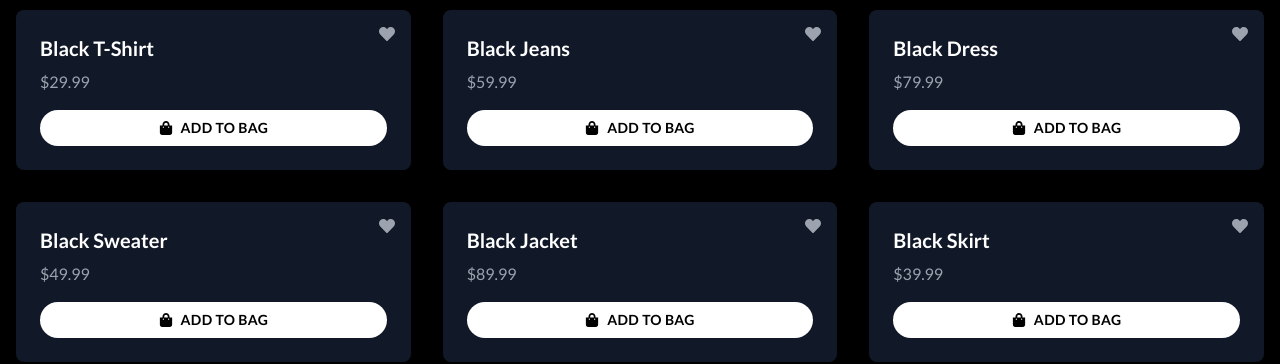
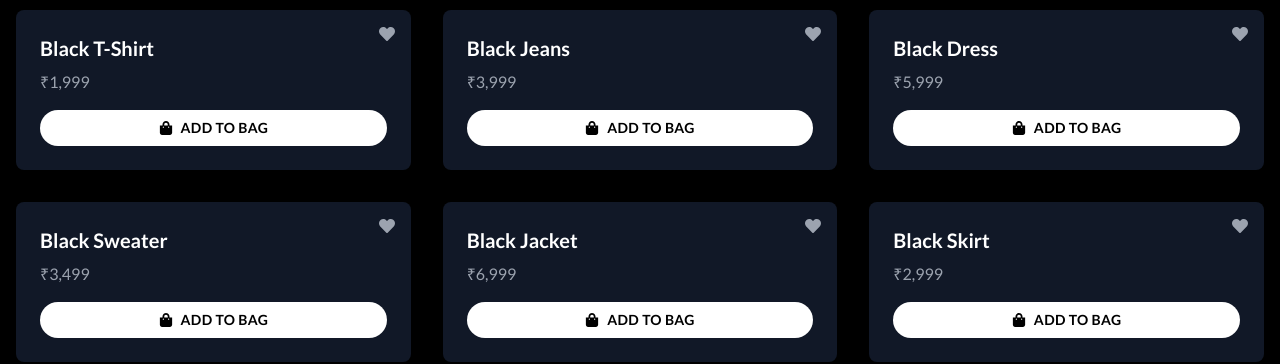
Before and after one commit to rishmi5h/BU-UI, a Next.js app: page /products in a window 1280 px wide. Shown: the part 195-559 px from the top of the page. Built offline with nearby package versions, Linux system fonts and the light colour scheme; a web font is replaced by a local one.

Commit message:
Update page.tsx

```diff
--- a/app/products/page.tsx
+++ b/app/products/page.tsx
@@ -3,17 +3,19 @@
 import Link from "next/link";
 import { FaHeart, FaShoppingBag } from "react-icons/fa";
 import { useState } from "react";
+import { useCart } from "../context/CartContext";
 
 export default function ProductsPage() {
   const [wishlist, setWishlist] = useState<number[]>([]);
+  const { addToCart } = useCart();
 
   const products = [
-    { id: 1, name: "Black T-Shirt", price: 29.99 },
-    { id: 2, name: "Black Jeans", price: 59.99 },
-    { id: 3, name: "Black Dress", price: 79.99 },
-    { id: 4, name: "Black Sweater", price: 49.99 },
-    { id: 5, name: "Black Jacket", price: 89.99 },
-    { id: 6, name: "Black Skirt", price: 39.99 },
+    { id: 1, name: "Black T-Shirt", price: 1999 },
+    { id: 2, name: "Black Jeans", price: 3999 },
+    { id: 3, name: "Black Dress", price: 5999 },
+    { id: 4, name: "Black Sweater", price: 3499 },
+    { id: 5, name: "Black Jacket", price: 6999 },
+    { id: 6, name: "Black Skirt", price: 2999 },
   ];
 
   const toggleWishlist = (id: number) => {
@@ -41,12 +43,17 @@ export default function ProductsPage() {
             </button>
             <Link href={`/products/${product.id}`}>
               <h2 className='text-xl font-semibold mb-2'>{product.name}</h2>
-              <p className='text-gray-400 mb-4'>${product.price.toFixed(2)}</p>
-              <button className='flex items-center justify-center w-full bg-white text-black px-4 py-2 rounded-full hover:bg-gray-200 transition-colors text-sm uppercase tracking-wide font-bold'>
-                <FaShoppingBag className='mr-2' />
-                Add to Bag
-              </button>
+              <p className='text-gray-400 mb-4'>
+                ₹{product.price.toLocaleString("en-IN")}
+              </p>
             </Link>
+            <button
+              onClick={() => addToCart({ ...product, quantity: 1 })}
+              className='flex items-center justify-center w-full bg-white text-black px-4 py-2 rounded-full hover:bg-gray-200 transition-colors text-sm uppercase tracking-wide font-bold'
+            >
+              <FaShoppingBag className='mr-2' />
+              Add to Bag
+            </button>
           </div>
         ))}
       </div>
```
